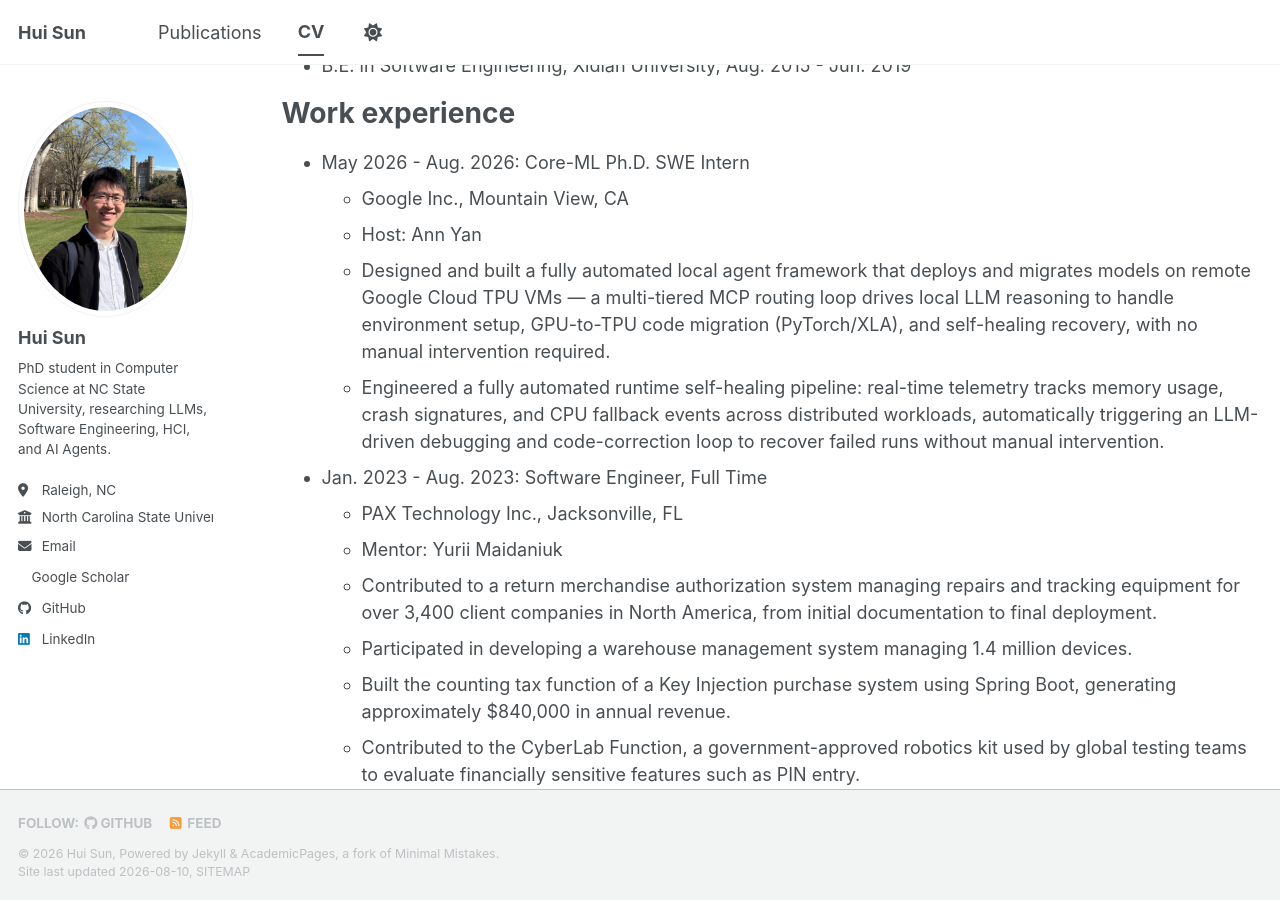
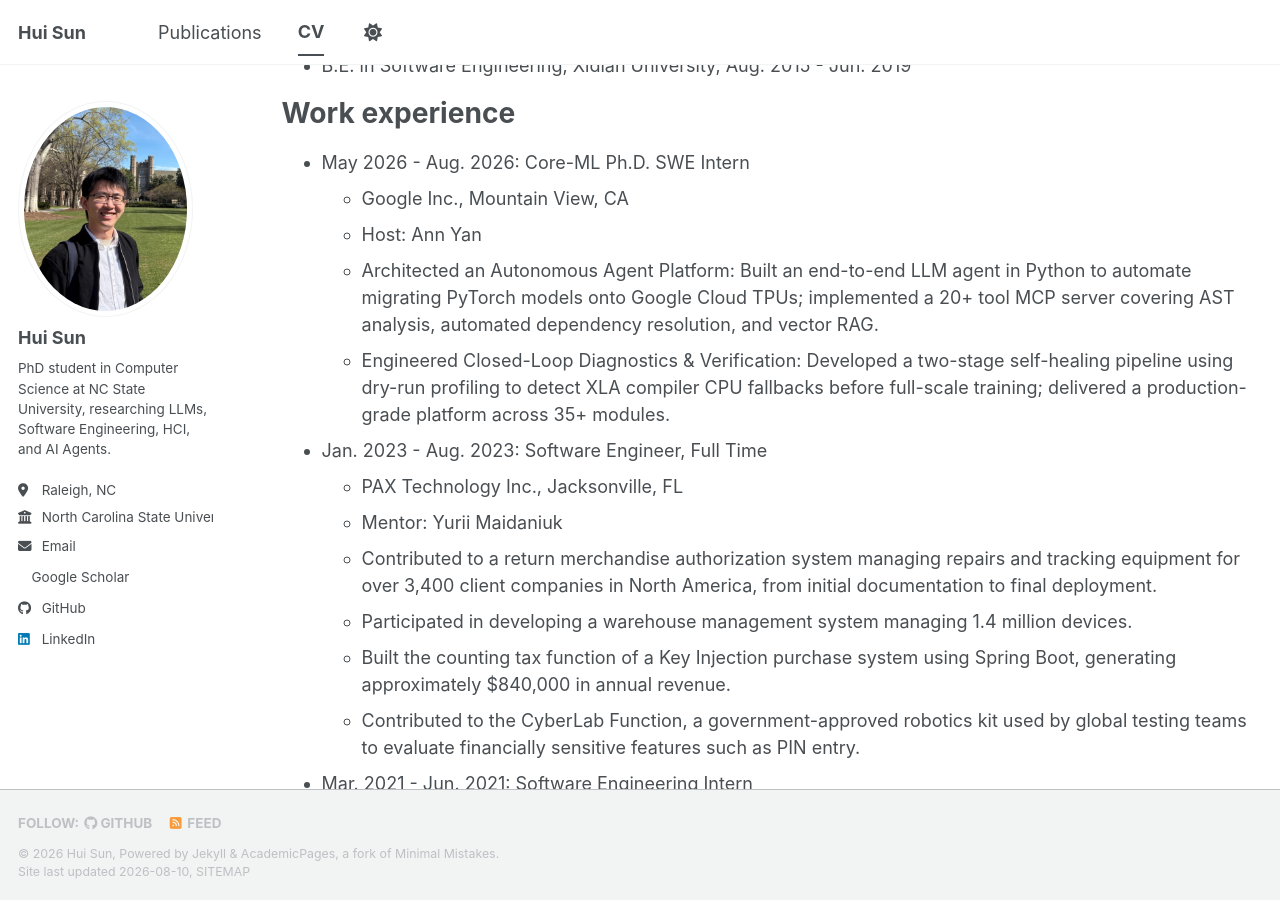
Before and after one commit to Sunhui26yeah/Sunhui26yeah.github.io, a Jekyll site: the page built from _pages/cv.md, in a window 1280 px wide and 900 px high, scrolled down 351 px. Built offline with Jekyll 4.4.1, drawn with Linux system fonts in a browser that asks for light colours; a style sheet for code colours, icons or effects is not loaded.

Commit message:
Update Google internship bullets on CV
Co-Authored-By: Claude Sonnet 5 <noreply@anthropic.com>

```diff
--- a/_pages/cv.md
+++ b/_pages/cv.md
@@ -24,8 +24,8 @@ Work experience
 * May 2026 - Aug. 2026: Core-ML Ph.D. SWE Intern
   * Google Inc., Mountain View, CA
   * Host: Ann Yan
-  * Designed and built a fully automated local agent framework that deploys and migrates models on remote Google Cloud TPU VMs — a multi-tiered MCP routing loop drives local LLM reasoning to handle environment setup, GPU-to-TPU code migration (PyTorch/XLA), and self-healing recovery, with no manual intervention required.
-  * Engineered a fully automated runtime self-healing pipeline: real-time telemetry tracks memory usage, crash signatures, and CPU fallback events across distributed workloads, automatically triggering an LLM-driven debugging and code-correction loop to recover failed runs without manual intervention.
+  * Architected an Autonomous Agent Platform: Built an end-to-end LLM agent in Python to automate migrating PyTorch models onto Google Cloud TPUs; implemented a 20+ tool MCP server covering AST analysis, automated dependency resolution, and vector RAG.
+  * Engineered Closed-Loop Diagnostics & Verification: Developed a two-stage self-healing pipeline using dry-run profiling to detect XLA compiler CPU fallbacks before full-scale training; delivered a production-grade platform across 35+ modules.
 
 * Jan. 2023 - Aug. 2023: Software Engineer, Full Time
   * PAX Technology Inc., Jacksonville, FL
```
